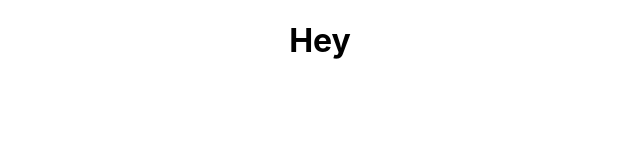
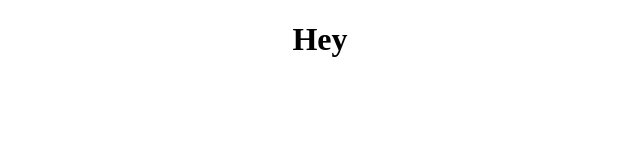
Before and after one commit to zainsadaqat/maths-magician, a React (Create React App) app: page / in a window 1280 px wide. Shown: the top 160 px of the page, without its empty margins (320-960 px from the left). Built offline with nearby package versions, Linux system fonts and the light colour scheme.

Commit message:
Remove uncessary styles in index.css file

```diff
--- a/src/index.css
+++ b/src/index.css
@@ -1,27 +1,4 @@
 body {
   margin: 0;
-  font-family:
-    -apple-system,
-    BlinkMacSystemFont,
-    'Segoe UI',
-    'Roboto',
-    'Oxygen',
-    'Ubuntu',
-    'Cantarell',
-    'Fira Sans',
-    'Droid Sans',
-    'Helvetica Neue',
-    sans-serif;
-  -webkit-font-smoothing: antialiased;
-  -moz-osx-font-smoothing: grayscale;
+  padding: 0;
 }
-
-code {
-  font-family:
-    source-code-pro,
-    Menlo,
-    Monaco,
-    Consolas,
-    'Courier New',
-    monospace;
-}
```
